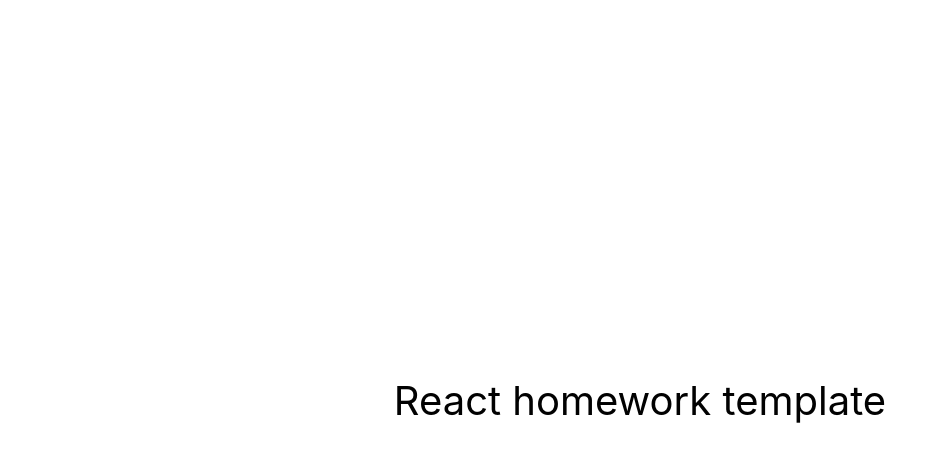
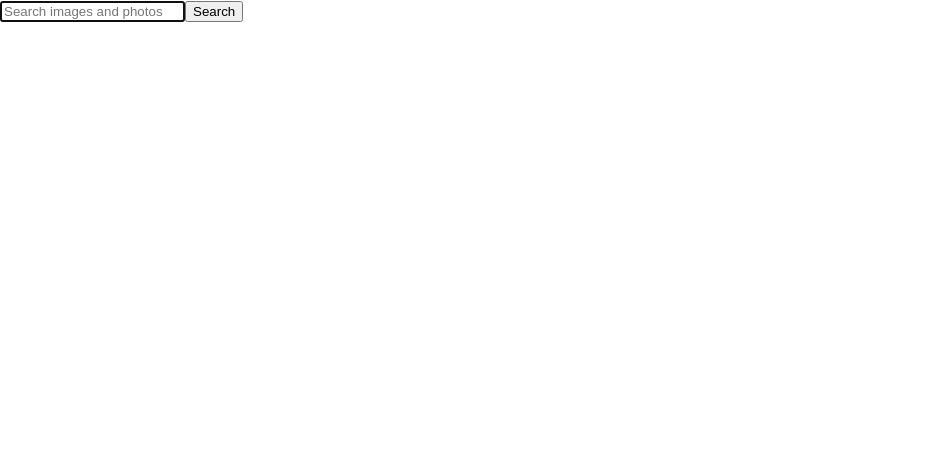
Before and after one commit to andrewfriday13/goit-react-hw-03-image-finder, a React (Create React App) app: page / in a window 1280 px wide. Shown: the top 462 px of the page, without its empty margins (0-947 px from the left). Built offline with nearby package versions, Linux system fonts and the light colour scheme.

Commit message:
add list and fetch

```diff
--- a/package.json
+++ b/package.json
@@ -7,8 +7,11 @@
     "@testing-library/jest-dom": "^5.16.3",
     "@testing-library/react": "^12.1.4",
     "@testing-library/user-event": "^13.5.0",
+    "basiclightbox": "^5.0.4",
+    "nanoid": "^4.0.1",
     "react": "^18.1.0",
     "react-dom": "^18.1.0",
+    "react-hot-toast": "^2.4.0",
     "react-scripts": "5.0.1",
     "web-vitals": "^2.1.3"
   },
--- a/src/components/App.jsx
+++ b/src/components/App.jsx
@@ -1,16 +1,41 @@
-export const App = () => {
+import { Component } from 'react'
+import  { Toaster } from 'react-hot-toast';
+
+
+import { Searchbar } from './Search/Searchbar';
+import { ImageGallery } from './ImageGallery/ImageGallery';
+// import { ImageGalleryItem } from './ImageGalleryItem/ImageGalleryItem';
+// import { Loader } from './Loader/Loader';
+// import { Button } from './Button/Button';
+// import { Modal } from './Modal/Modal';
+
+export class App extends Component {
+  state ={
+    imgSerach:''
+  }
+
+  handleSabmit=(imgSerach)=>{
+    this.setState({imgSerach})
+  }
+
+
+  render(){
   return (
-    <div
-      style={{
-        height: '100vh',
-        display: 'flex',
-        justifyContent: 'center',
-        alignItems: 'center',
-        fontSize: 40,
-        color: '#010101'
-      }}
-    >
-      React homework template
+    <div>
+      <Toaster
+      toastOptions={{
+        duration: 1000,
+        style: {
+          background: '#363636',
+          color: '#fffa',
+        }}}
+      />
+       <Searchbar onSearch={this.handleSabmit}/>
+       <ImageGallery value={this.state.imgSerach} />
+       {/* <Loader/> */}
+       {/* <Button/>  */}
+       {/* <Modal/> */}
+
     </div>
-  );
+  );}
 };
--- /dev/null
+++ b/src/components/Button/Button.jsx
@@ -0,0 +1,3 @@
+export const Button ={
+
+}
--- /dev/null
+++ b/src/components/ImageGallery/ImageGallery.jsx
@@ -0,0 +1,53 @@
+import { getImg } from "components/fetch/getImg"
+import { ImageGalleryItem } from "components/ImageGalleryItem/ImageGalleryItem"
+import { Component } from "react"
+import toast from 'react-hot-toast';
+
+
+
+export class ImageGallery  extends Component{
+  state={
+    img: null,
+    loading: false,
+    error: '',
+  }
+
+
+  componentDidUpdate(prevProps){
+    // console.log(this.props.value)
+    if(prevProps.value !== this.props.value){
+      this.setState({loading: true})
+      getImg(this.props.value)
+      .then((response) => response.json())
+      .then((img)=>{
+        console.log(img)
+        if(img.hits.length <=0){
+          this.setState({img:''})
+          toast('не вірний запит')
+
+          return
+        }
+        this.setState({img})})
+      .catch((error)=>{this.setState({error})})
+      .finally(()=>{
+        this.setState({loading:false})
+      })
+    }
+  }
+
+render(){
+  return(
+    <>
+    {this.state.loading&&<p>loading</p>}
+    {this.state.img && this.state.img.hits.map(({id, largeImageURL}) =>{
+      // console.log(el.pageURL)
+      return  <ul key={id} className="gallery">
+        <ImageGalleryItem
+        id={id}
+        largeImageURL={largeImageURL}
+        />
+    </ul>
+    })}</>
+  )
+}
+ }
--- /dev/null
+++ b/src/components/ImageGalleryItem/ImageGalleryItem.jsx
@@ -0,0 +1,7 @@
+export const ImageGalleryItem =({id, largeImageURL})=>{
+  return(
+    <li className="gallery-item" key={id}>
+  <img src={largeImageURL} alt="" width='200' />
+</li>
+  )
+}
--- /dev/null
+++ b/src/components/Loader/Loader.jsx
@@ -0,0 +1,3 @@
+export const Loader = {
+
+}
--- /dev/null
+++ b/src/components/Modal/Modal.jsx
@@ -0,0 +1,13 @@
+import React from "react"
+
+
+export const Modal =()=>{
+  return(
+    <div className="overlay">
+  <div className="modal">
+    <img src="" alt="" />
+  </div>
+
+</div>
+  )
+}
--- /dev/null
+++ b/src/components/Search/Searchbar.jsx
@@ -0,0 +1,49 @@
+import {Component} from "react"
+import toast from 'react-hot-toast';
+
+export class Searchbar extends Component {
+  state ={
+    value: ''
+  }
+
+  handleChange = ({target:{value}}) => {
+    this.setState({value})
+  }
+
+
+  handleSubmit=(event)=>{
+    event.preventDefault()
+    if(!this.state.value){
+      toast('пиши назву картинки')
+      return
+    }
+    this.props.onSearch(this.state.value)
+    this.setState({value:''})
+
+  }
+
+
+ render(){
+  return (
+  <header className="searchbar">
+  <form className="form"
+    onSubmit={this.handleSubmit}>
+
+
+    <input
+      className="input"
+      type="text"
+      autoComplete="off"
+      autoFocus
+      placeholder="Search images and photos"
+      img={this.state.value}
+      onChange={this.handleChange}
+    />
+     <button type="submit" className="button">
+      <span className="button-label">Search</span>
+    </button>
+  </form>
+</header>
+ )
+  }
+}
--- /dev/null
+++ b/src/components/fetch/getImg.js
@@ -0,0 +1,9 @@
+
+export const getImg =(serchImg)=>{
+
+  const BASE_URL =`https://pixabay.com/api/`
+  const KEY_API = `33041126-3ffd63b5fde94b48036de795f`
+
+ return fetch(`${BASE_URL}?key=${KEY_API}&q=${serchImg}&per_page=12&id=`)
+
+}
```
Also changed, not shown: 1 other file (tests, documents, lock files or other folders).
